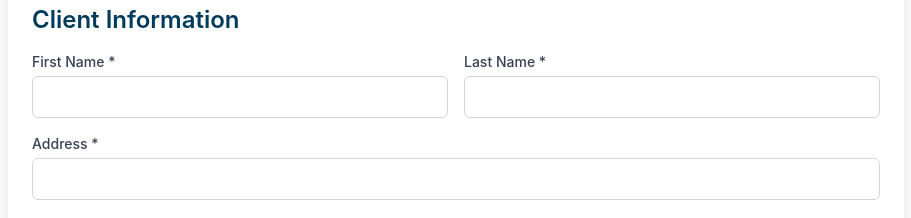
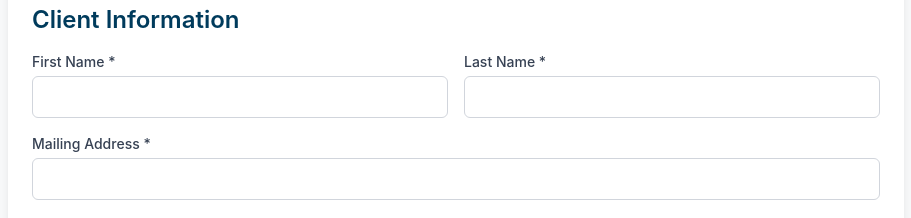
Before and after one commit to pstabell/wrap-proposal-generator, a Next.js app: page / in a window 1280 px wide. Shown: the part 1340-1558 px from the top of the page, without its empty margins (184-1095 px from the left). Built offline with nearby package versions, Linux system fonts and the light colour scheme.

Commit message:
Change client Address label to Mailing Address
- Updated label from 'Address *' to 'Mailing Address *' in client information section
- Matches insurance industry standard terminology

```diff
--- a/app/page.tsx
+++ b/app/page.tsx
@@ -820,7 +820,7 @@ export default function ProposalGenerator() {
                 </div>
                 <div className="md:col-span-2">
                   <label className="block text-sm font-medium text-gray-700 mb-1">
-                    Address *
+                    Mailing Address *
                   </label>
                   <input
                     type="text"
```
